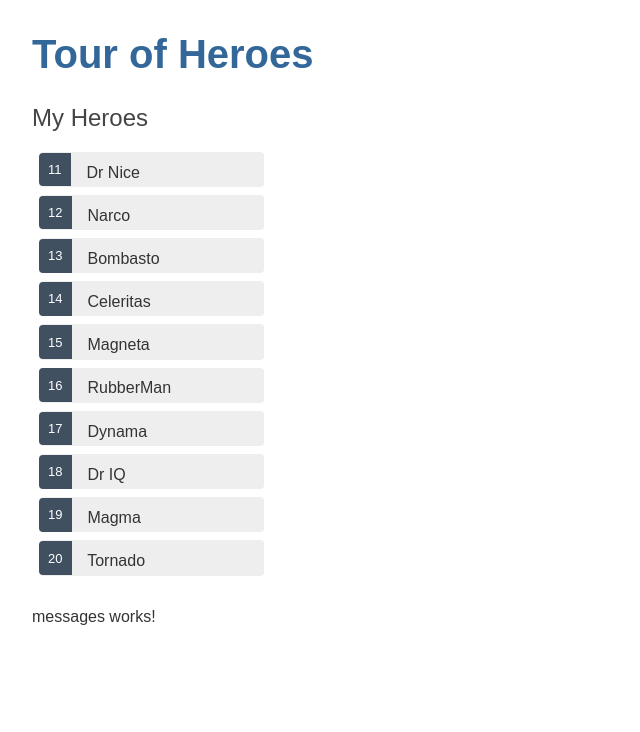
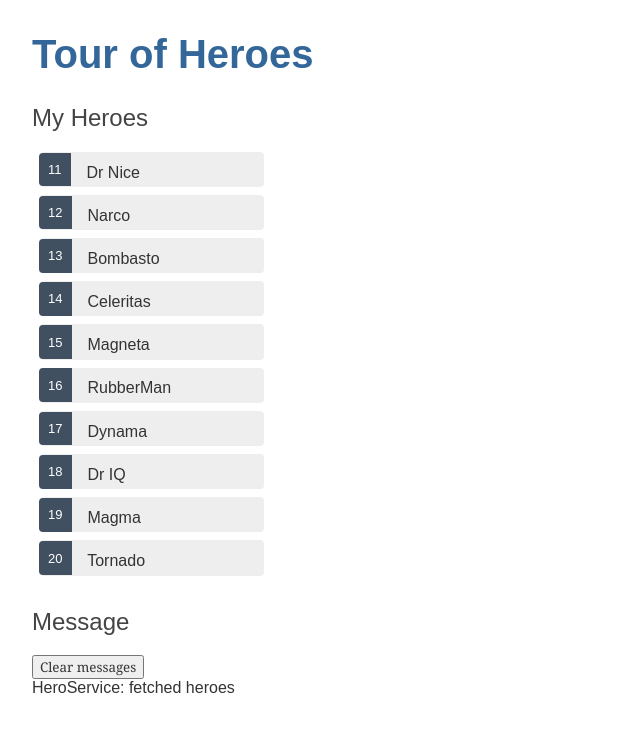
Before and after one commit to ClaytonDewey/angular-tour-of-heroes, an Angular app: page / in a window 1280 px wide. Shown: the top 732 px of the page, without its empty margins (0-640 px from the left). Built offline with nearby package versions, Linux system fonts and the light colour scheme.

Commit message:
Finished Message service & component
Fixed a couple of typos as well...

```diff
--- a/src/app/hero.service.ts
+++ b/src/app/hero.service.ts
@@ -2,16 +2,20 @@ import { Injectable } from '@angular/core';
 import { Hero } from './hero';
 import { HEROES } from './mock-heroes';
 import { Observable, of } from 'rxjs';
+import { MessageService } from './message.service';
 
 @Injectable({
   providedIn: 'root'
 })
 export class HeroService {
 
-  constructor() { }
+  constructor(
+    private messageService: MessageService
+  ) { }
 
   getHeroes(): Observable<Hero[]> {
     const heroes = of(HEROES);
+    this.messageService.add('HeroService: fetched heroes');
     return heroes;
   }
 }
--- a/src/app/heroes/heroes.component.ts
+++ b/src/app/heroes/heroes.component.ts
@@ -1,6 +1,8 @@
 import { Component, OnInit } from '@angular/core';
+
 import { Hero } from '../hero';
 import { HeroService } from '../hero.service';
+import { MessageService } from '../message.service';
 
 @Component({
     selector: 'app-heroes',
@@ -8,29 +10,27 @@ import { HeroService } from '../hero.service';
     styleUrls: ['./heroes.component.css']
 })
 export class HeroesComponent implements OnInit {
-    hero: Hero = {
-        id: 1,
-        name: 'Windstorm'
-    };
 
-    heroes: Hero[] = [];
+  selectedHero?: Hero;
 
-    selectedHero?: Hero;
-    onSelect(hero: Hero): void {
-        this.selectedHero = hero;
-    }
+  heroes: Hero[] = [];
 
-    constructor(
-      private heroService: HeroService
+  constructor(
+    private heroService: HeroService
+    , private messageService: MessageService
     ) { }
 
-    getHeroes(): void {
-      this.heroService.getHeroes()
-        .subscribe(heroes => this.heroes = heroes);
-    }
+  ngOnInit() {
+    this.getHeroes();
+  }
 
-    ngOnInit() {
-      this.getHeroes();
-    }
+  onSelect(hero: Hero): void {
+    this.selectedHero = hero;
+    this.messageService.add(`HeroesComponent: Selected hero id=${hero.id}`);
+  }
 
+  getHeroes(): void {
+    this.heroService.getHeroes()
+      .subscribe(heroes => this.heroes = heroes);
+  }
 }
--- /dev/null
+++ b/src/app/message.service.ts
@@ -0,0 +1,16 @@
+import { Injectable } from '@angular/core';
+
+@Injectable({
+  providedIn: 'root'
+})
+export class MessageService {
+  messages: string[] = [];
+
+  add(message: string) {
+    this.messages.push(message);
+  }
+
+  clear() {
+    this.messages = [];
+  }
+}
--- a/src/app/messages/messages.component.html
+++ b/src/app/messages/messages.component.html
@@ -1 +1,16 @@
-<p>messages works!</p>
+<div
+  *ngIf="messageService.messages.length"
+>
+  <h2>Message</h2>
+  <button
+    class="clear"
+    (click)="messageService.clear()"
+  >
+    Clear messages
+  </button>
+  <div
+    *ngFor="let message of messageService.messages"
+  >
+    {{ message }}
+  </div>
+</div>
--- a/src/app/messages/messages.component.ts
+++ b/src/app/messages/messages.component.ts
@@ -1,4 +1,5 @@
 import { Component, OnInit } from '@angular/core';
+import { MessageService } from '../message.service';
 
 @Component({
   selector: 'app-messages',
@@ -7,7 +8,9 @@ import { Component, OnInit } from '@angular/core';
 })
 export class MessagesComponent implements OnInit {
 
-  constructor() { }
+  constructor(
+    public messageService: MessageService
+  ) { }
 
   ngOnInit(): void {
   }
```
Also changed, not shown: src/app/messages.service.ts (deleted, +0 -9 lines), 1 other file (tests, documents, lock files or other folders).
